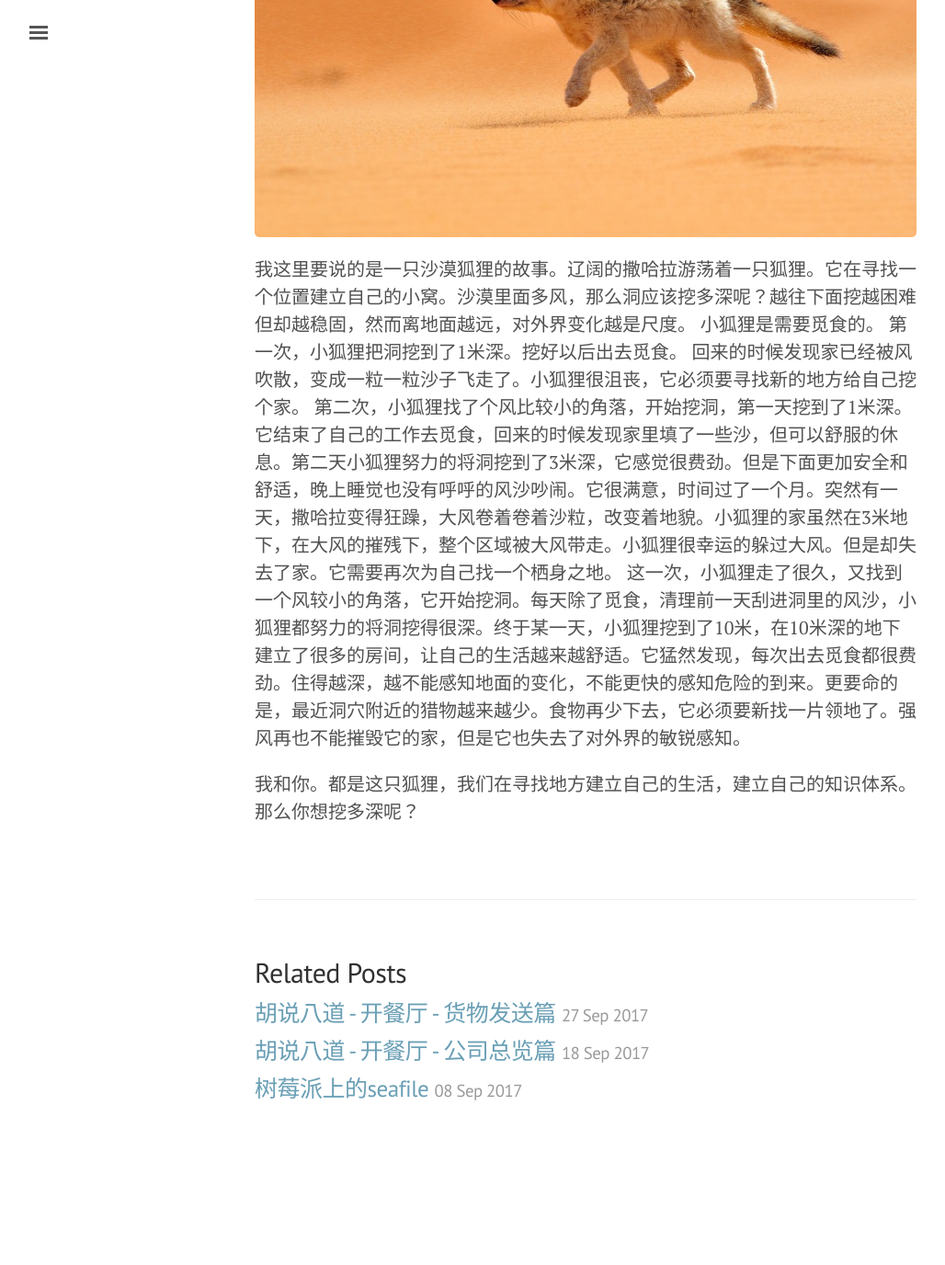
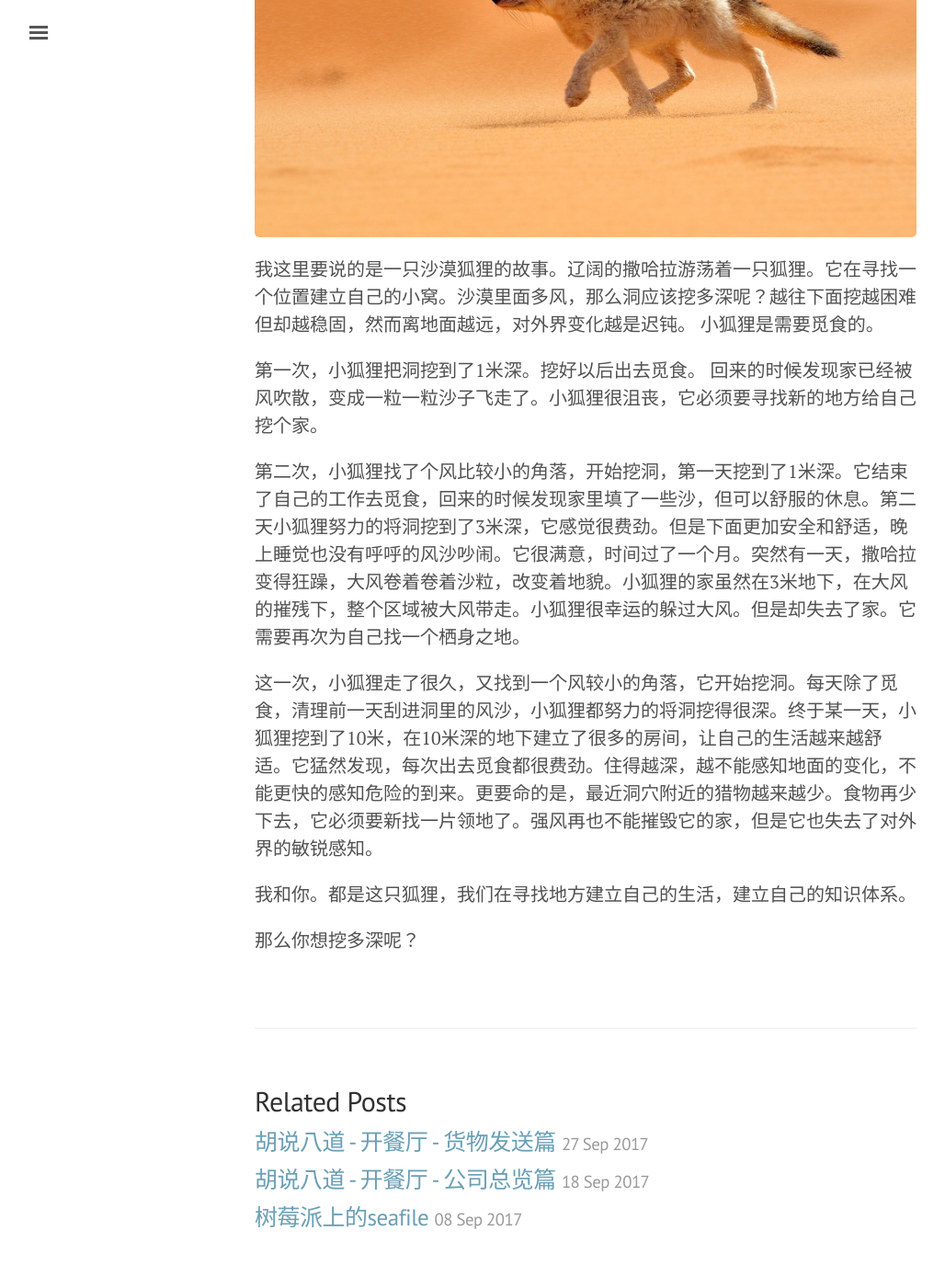
Before and after one commit to frank809/frank809.github.io, a Jekyll site: the page built from _posts/2018-01-26-fox.md, in a window 1280 px wide and 1400 px high, scrolled down 602 px. Shown: the top 1376 px of the window at 92% size, without its empty margins (3-1031 px from the left). Built offline with Jekyll 4.4.1, drawn with Linux system fonts in a browser that asks for light colours; before the commit the page ends 1862 px from its top, so only the background shows below that.

Commit message:
fix  type.

```diff
--- a/_posts/2018-01-26-fox.md
+++ b/_posts/2018-01-26-fox.md
@@ -7,10 +7,19 @@ title: 沙漠之狐
     不是隆美尔的故事^_^
 
 ![netlayer]({{ site.url }}/images//fox.jpg)
-我这里要说的是一只沙漠狐狸的故事。辽阔的撒哈拉游荡着一只狐狸。它在寻找一个位置建立自己的小窝。沙漠里面多风，那么洞应该挖多深呢？越往下面挖越困难但却越稳固，然而离地面越远，对外界变化越是尺度。 小狐狸是需要觅食的。
+我这里要说的是一只沙漠狐狸的故事。辽阔的撒哈拉游荡着一只狐狸。它在寻找一个位置建立自己的小窝。沙漠里面多风，那么洞应该挖多深呢？越往下面挖越困难但却越稳固，然而离地面越远，对外界变化越是迟钝。 小狐狸是需要觅食的。
+
+
 第一次，小狐狸把洞挖到了1米深。挖好以后出去觅食。 回来的时候发现家已经被风吹散，变成一粒一粒沙子飞走了。小狐狸很沮丧，它必须要寻找新的地方给自己挖个家。
+
+
 第二次，小狐狸找了个风比较小的角落，开始挖洞，第一天挖到了1米深。它结束了自己的工作去觅食，回来的时候发现家里填了一些沙，但可以舒服的休息。第二天小狐狸努力的将洞挖到了3米深，它感觉很费劲。但是下面更加安全和舒适，晚上睡觉也没有呼呼的风沙吵闹。它很满意，时间过了一个月。突然有一天，撒哈拉变得狂躁，大风卷着卷着沙粒，改变着地貌。小狐狸的家虽然在3米地下，在大风的摧残下，整个区域被大风带走。小狐狸很幸运的躲过大风。但是却失去了家。它需要再次为自己找一个栖身之地。
+
+
 这一次，小狐狸走了很久，又找到一个风较小的角落，它开始挖洞。每天除了觅食，清理前一天刮进洞里的风沙，小狐狸都努力的将洞挖得很深。终于某一天，小狐狸挖到了10米，在10米深的地下建立了很多的房间，让自己的生活越来越舒适。它猛然发现，每次出去觅食都很费劲。住得越深，越不能感知地面的变化，不能更快的感知危险的到来。更要命的是，最近洞穴附近的猎物越来越少。食物再少下去，它必须要新找一片领地了。强风再也不能摧毁它的家，但是它也失去了对外界的敏锐感知。
 
 
-我和你。都是这只狐狸，我们在寻找地方建立自己的生活，建立自己的知识体系。 那么你想挖多深呢？
+我和你。都是这只狐狸，我们在寻找地方建立自己的生活，建立自己的知识体系。
+
+
+那么你想挖多深呢？
```
